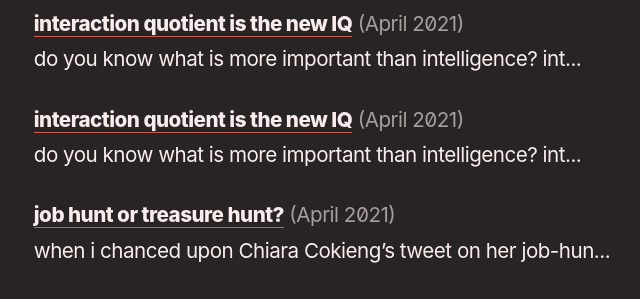
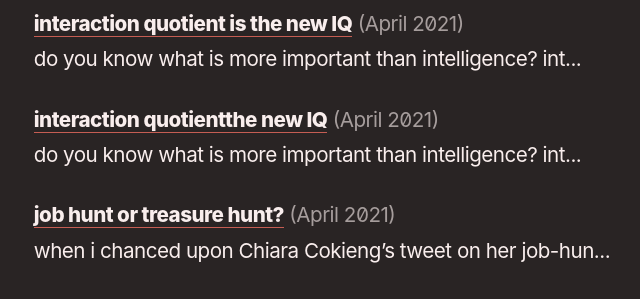
Before and after one commit to reddy2go/redgarden, a Jekyll site: the page built from _pages/archive.md, in a window 1280 px wide and 900 px high, scrolled down 3328 px. Shown: the part 153-452 px from the top of the window, without its empty margins (43-683 px from the left). Built offline with Jekyll 4.4.1, drawn with Linux system fonts in a browser that asks for light colours; some web fonts are replaced; Markdown is read by kramdown in place of the engine named in the settings.

Commit message:
auto commit

```diff
--- a/_notes/interaction quotient.md
+++ b/_notes/interaction quotient.md
@@ -1,5 +1,5 @@
 ---
-title: interaction quotient is the new IQ
+title: interaction quotientthe new IQ
 slug: interaction-quotient-learn-to-play-together
 date_published: 2021-04-19T20:57:03.000Z
 date_updated: 2021-04-30T15:46:05.000Z
```
